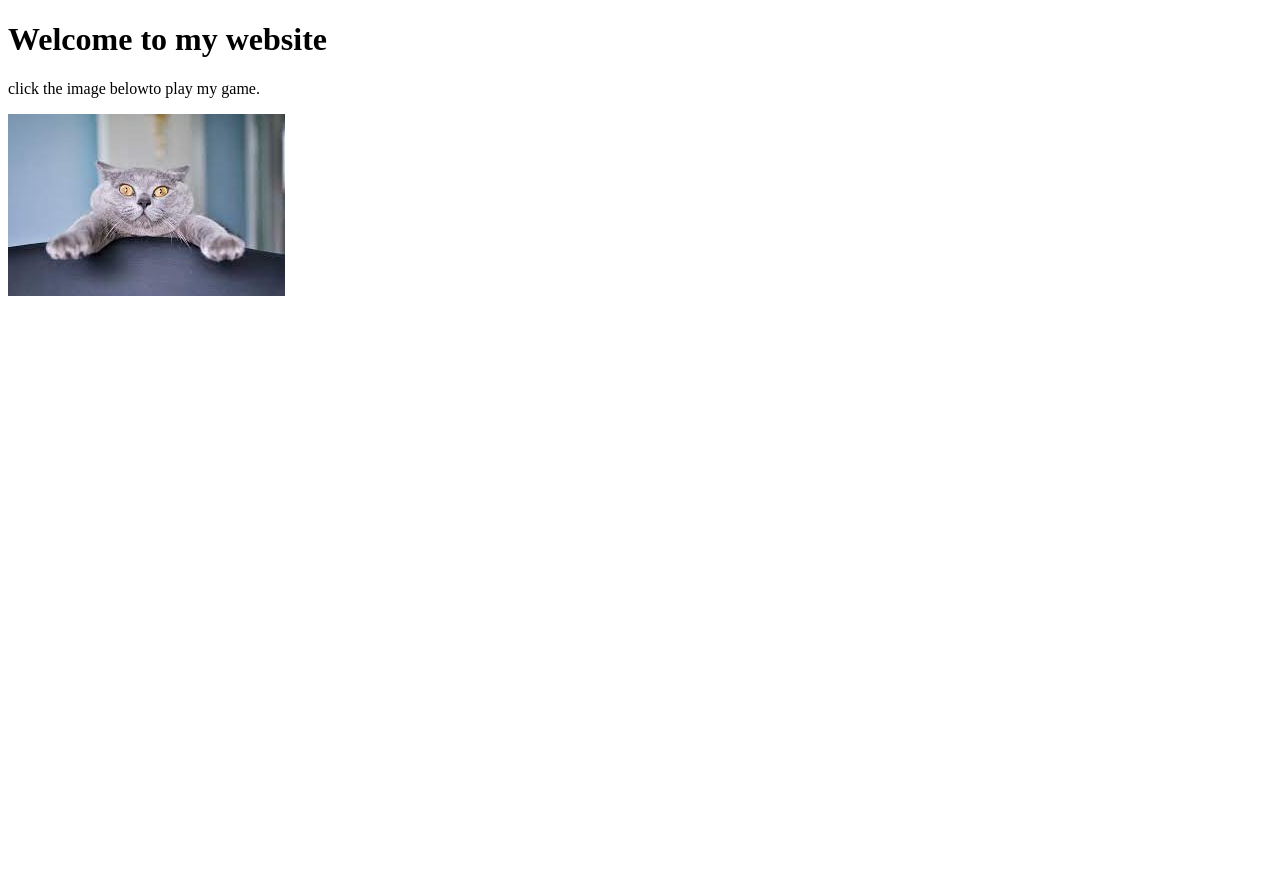
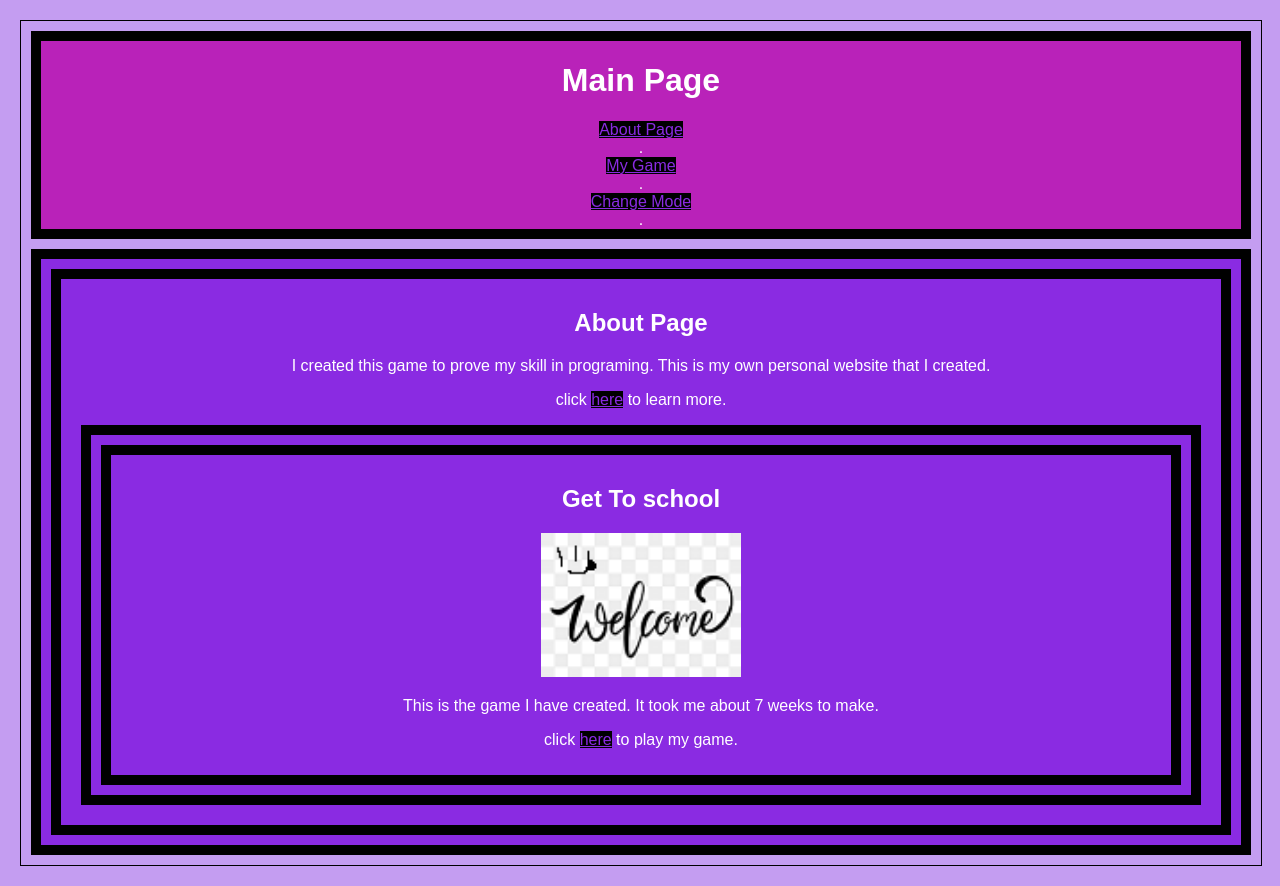
Before and after one commit to AvienT-36/AvienT-36.github.io, a plain HTML site: page index.html in a window 1280 px wide. Before the commit the page ends 800 px from the top, so only its background shows below. Drawn offline with Linux system fonts and the light colour scheme.

Commit message:
fix index

```diff
--- a/index.html
+++ b/index.html
@@ -1,18 +1,61 @@
 <!DOCTYPE html>
 <html lang="en">
+
 <head>
     <meta charset="UTF-8">
     <meta name="viewport" content="width=device-width, initial-scale=1.0">
-    <title>website</title>
-    <link rel="stylesheet" href="css/stylce.css">
+    <link id="darkSheet" rel="stylesheet" media="none" href="Dark.css">
+    <link id="lightSheet" rel="stylesheet" href="Style.css">
+    <title>MainPage</title>
 </head>
+
 <body>
     <div id="content">
-    <h1>Welcome to my website</h1>
-<p>click the image belowto play my game.</p>
-<a href="GetToSchool/index.html">
-    <img src="img/cat.jfif" alt="A cat. ">
-</a>
-    </div>
+        <div id="banner">
+            <h1>Main Page</h1>
+            <ul>
+                <li><a href="aboutPage.html">About Page</a></li>.
+                <li><a href="getToSchool5.html">My Game</a></li>.
+                <li><a href="#" onclick="changesheet()">Change Mode</a></li>.
+            </ul>
+        </div>
+        <div id="blogposts">
+            <div class="post">
+                <h2>About Page</h2>
+                <p>I created this game to prove my skill in programing. This is my own personal website that I created.
+                </p>
+                <p>click <a href="aboutPage.html">here</a> to learn more.</p>
+                <div id="blogposts">
+                    <div class="post">
+                        <h2> Get To school</h2>
+                        <img src="img/welcome.png" alt="" class="">
+                        <p>This is the game I have created. It took me about 7 weeks to make.</p>
+                        <p> click <a href="getToSchool5.html">here</a> to play my game. </p>
+                    </div>
 </body>
+
+<script>
+
+    var lightMode = true;
+    function changesheet() {
+
+
+        // make lightmode equal not light mode
+        lightMode = !lightMode;
+        var lightSheet = document.getElementById("lightSheet")
+        var darkSheet = document.getElementById("darkSheet")
+        // if lightmode turned off, display dark stylesheet
+        if (lightMode == false) {
+            console.log("Turning dark mode on...");
+            darkSheet.media = " ";
+            lightSheet.media = "none";
+        } else {
+            console.log("Turning light mode on...");
+            darkSheet.media = "none";
+            lightSheet.media = " ";
+        }
+    }
+</script>
+
+
 </html>
```
Also changed, not shown: mainPage.html (deleted, +0 -61 lines).
